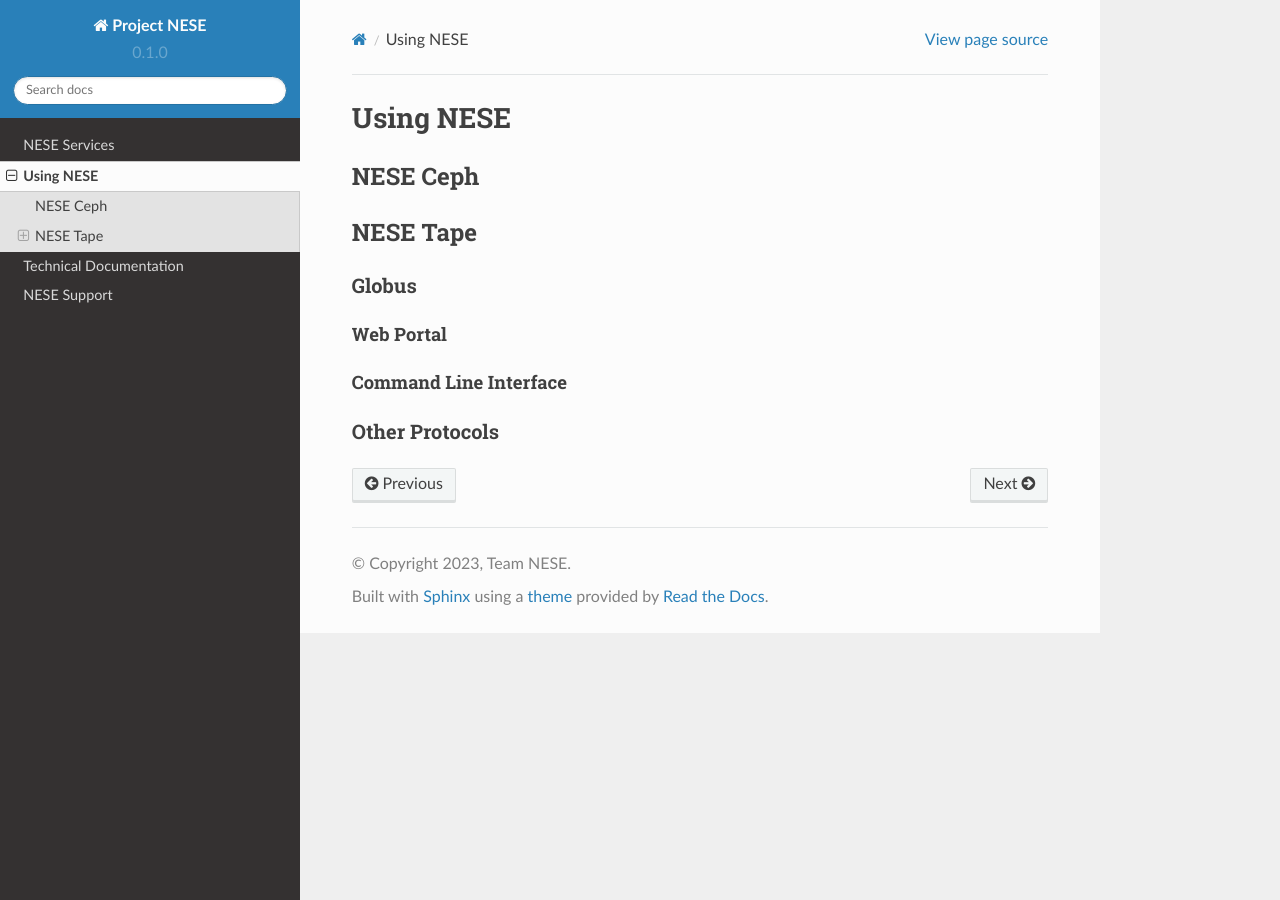
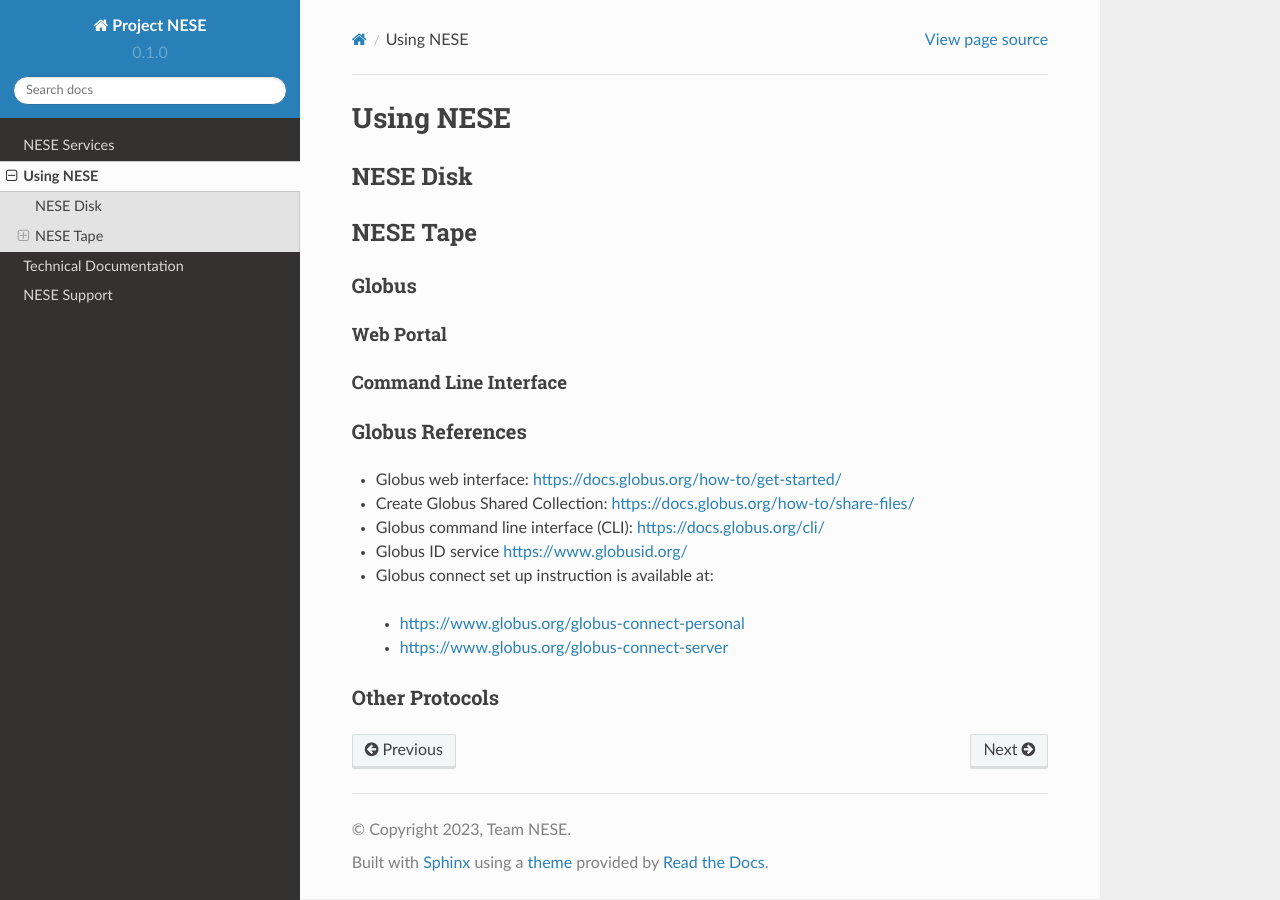
Before and after one commit to mghpcsim/rtd-nese, a Sphinx documentation site: the page built from docs/source/using-nese.rst, in a window 1280 px wide. Built offline with Sphinx 7.4.7 and the Read the Docs theme 2.0.0, drawn with Linux system fonts in a browser that asks for light colours.

Commit message:
adding globus references

```diff
--- a/docs/source/services.rst
+++ b/docs/source/services.rst
@@ -47,8 +47,7 @@ NESE Tape
 
 Building on top of the success of NESE Disk, we began investigating a NESE storage tier capable
 of growing to the exascale capacity over the next few years.
-Project NESE Co-PI Professor Tiwari of Northeastern University led this work.
-He and his team investigated technologies including traditional spinning disk drives,
+We investigated technologies including traditional spinning disk drives,
 optical disk drives, magnetic tape, SSD and even exotic technologies like DNA storage.
 When looking at expected trends of bit density, tape is expected to continue to improve in a
 Moore’s law fashion for many years with many doublings, while HDD density increases
--- a/docs/source/using-nese.rst
+++ b/docs/source/using-nese.rst
@@ -1,9 +1,10 @@
 Using NESE
 ==========
 
+NESE Disk
+---------
 
-NESE Ceph
----------
+
 
 NESE Tape
 ---------
@@ -18,6 +19,16 @@ Web Portal
 Command Line Interface
 """"""""""""""""""""""
 
+Globus References
+^^^^^^^^^^^^^^^^^^^^^^^^^^^^^
+
+* Globus web interface: https://docs.globus.org/how-to/get-started/
+* Create Globus Shared Collection: https://docs.globus.org/how-to/share-files/
+* Globus command line interface (CLI): https://docs.globus.org/cli/
+* Globus ID service https://www.globusid.org/
+* Globus connect set up instruction is available at:
+ * https://www.globus.org/globus-connect-personal
+ * https://www.globus.org/globus-connect-server
 
 Other Protocols
 ^^^^^^^^^^^^^^^
```
